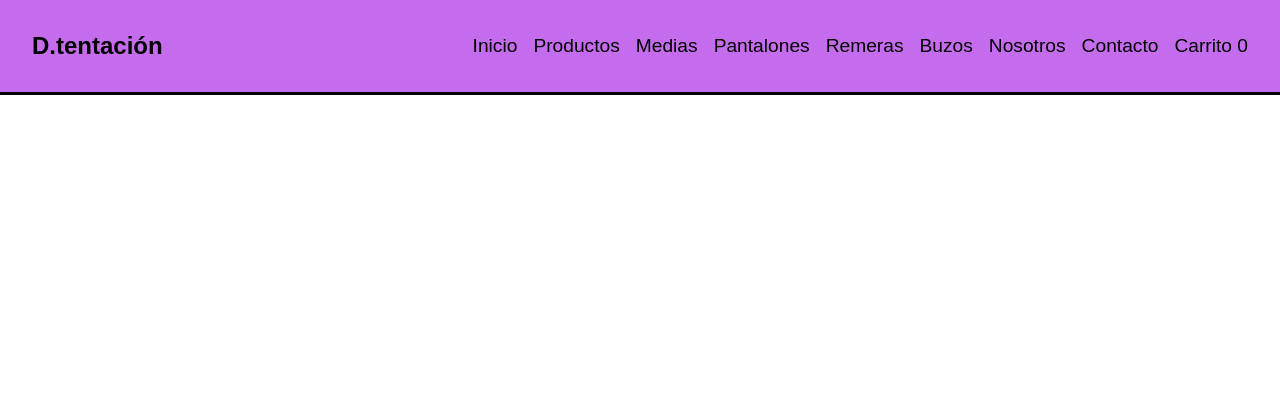
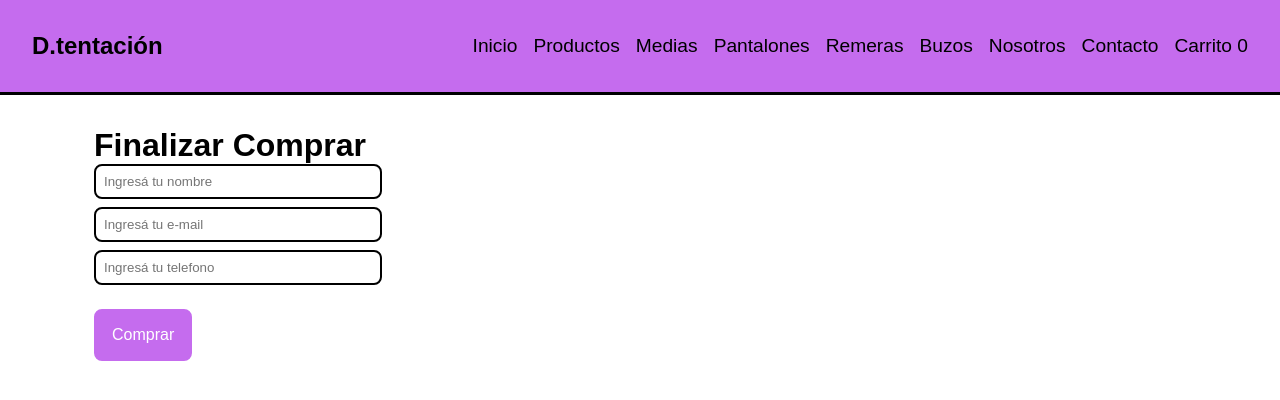
Before and after one commit to Andrea29-18/LearningReact, a React (Create React App) app in the folder my-app/: page /checkout in a window 1280 px wide. Shown: the top 400 px of the page. Built offline with nearby package versions, Linux system fonts and the light colour scheme.

Commit message:
Enviando datos a Firebase

```diff
--- a/my-app/src/App.jsx
+++ b/my-app/src/App.jsx
@@ -7,6 +7,7 @@
 import "./main.css";
 import { BrowserRouter, Route, Routes } from "react-router-dom";
 import Carrito from "./components/Carrito";
+import Checkout from "./components/Checkout";
 
 function App() {
 
@@ -25,6 +26,7 @@
             <Route path="/nosotros" element={<Nosotros />} />
             <Route path="/contacto" element={<Contacto />} />
             <Route path="/carrito" element={<Carrito />} />
+            <Route path="/checkout" element={<Checkout />} />
           </Routes>
 
         </BrowserRouter>
--- a/my-app/src/components/Carrito.jsx
+++ b/my-app/src/components/Carrito.jsx
@@ -1,5 +1,6 @@
 import React, { useContext } from 'react'
 import { CartContext } from '../context/CartContext';
+import { Link } from 'react-router-dom';
 
 const Carrito = () => {
 
@@ -32,6 +33,7 @@
                 <>
                     <h2> Precio total: $ {precioTotal()}</h2>
                     <button onClick={handleVaciar}> Limpiar Carrito </button>
+                    <Link to="/checkout"> Finalizar Comprar</Link>
                 </> :
                 <h2> El carrito está vacío </h2>
             }
--- /dev/null
+++ b/my-app/src/components/Checkout.jsx
@@ -0,0 +1,57 @@
+import React, { useContext, useState } from 'react'
+import { CartContext } from '../context/CartContext';
+import { useForm } from 'react-hook-form';
+import { collection, addDoc } from 'firebase/firestore';
+import { db } from "../firebase/config";
+
+const Checkout = () => {
+
+    const { carrito, precioTotal, vaciarCarrito } = useContext(CartContext);
+
+    const { register, handleSubmit } = useForm();
+
+    const[pedidoId, setPedidoId] = useState("");
+
+    const comprar = (data) => {
+        const pedido = {
+            cliente: data,
+            productos: carrito,
+            total: precioTotal()
+        }
+
+        const pedidoRef = collection(db, "pedidos");
+
+        addDoc(pedidoRef, pedido)
+            .then((doc) => {
+                setPedidoId(doc.id);
+                vaciarCarrito();
+            })
+    }
+
+    if(pedidoId){
+        return (
+            <div className="container">
+                <h1 className="main-title">Gracias por tu compra!</h1>
+                <p>Tu número de pedido es: {pedidoId}</p>
+            </div>
+        )
+    }
+
+    return (
+        <div className="container">
+
+            <h1 className="main-title">Finalizar Comprar</h1>
+
+            <form className="formulario" onSubmit={handleSubmit(comprar)}>
+
+                <input type="text" placeholder="Ingresá tu nombre" {...register("nombre")} />
+                <input type="email" placeholder="Ingresá tu e-mail" {...register("email")} />
+                <input type="phone" placeholder="Ingresá tu telefono" {...register("telefono")} />
+
+                <button className="enviar" type="submit">Comprar</button>
+            </form>
+        </div>
+    )
+}
+
+export default Checkout
```
